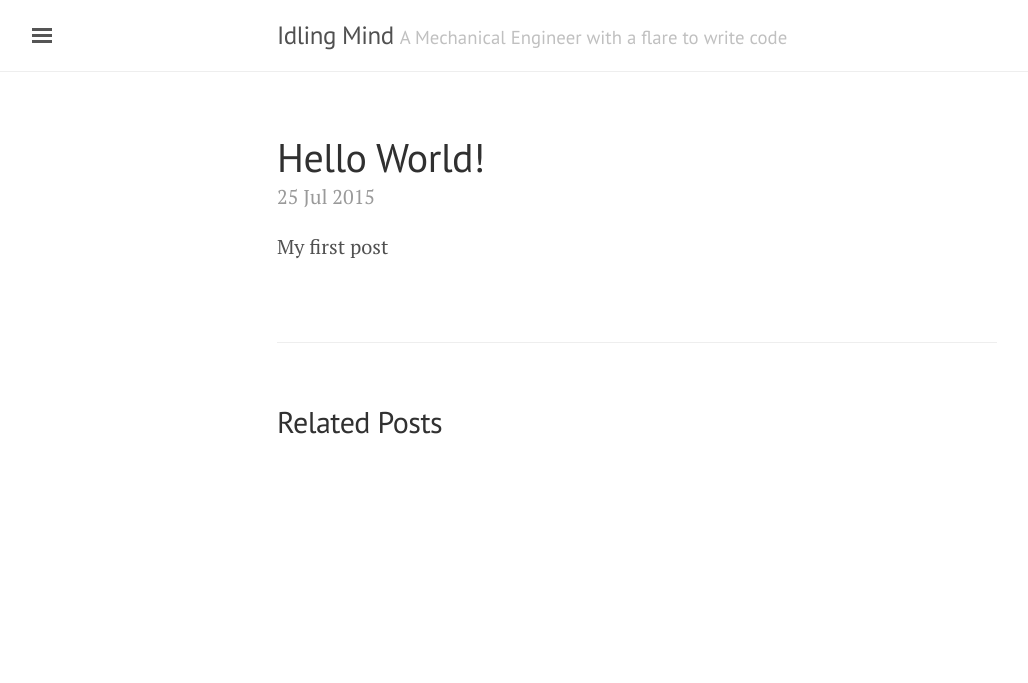
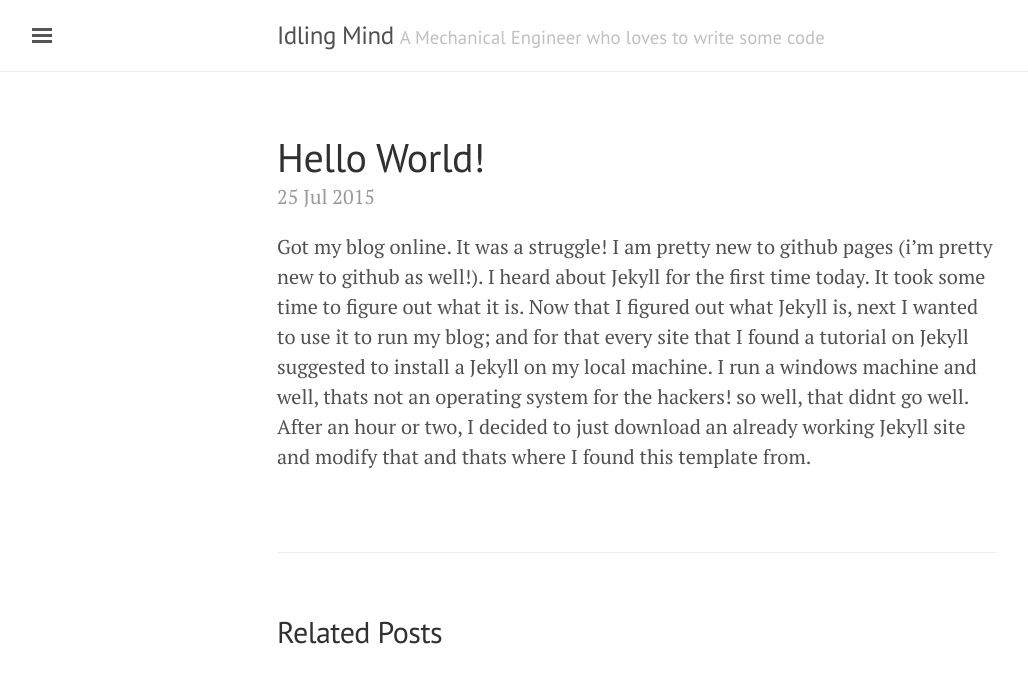
Before and after one commit to idling-mind/idling-mind.github.io, a Jekyll site: the page built from _posts/2015-07-25-Hello-World.md, in a window 1280 px wide. Shown: the top 683 px of the page, without its empty margins (3-1031 px from the left). Built offline with Jekyll 4.4.1, drawn with Linux system fonts in a browser that asks for light colours.

Commit message:
Modified first blog

```diff
--- a/_config.yml
+++ b/_config.yml
@@ -6,8 +6,8 @@ relative_permalinks: true
 
 # Setup
 title:               Idling Mind
-tagline:             'A Mechanical Engineer with a flare to write code'
-description:         'I am a mechanical engineer working at GKN aerospace. I love anything pretty, be it a website, a photograph, an art piece.... and so on. And I am really excited if I am able to create one myself.'
+tagline:             'A Mechanical Engineer who loves to write some code'
+description:         'This is 21st Century. Everybody should be able to write code, even a mechanical engineer. Heres some of my muses'
 url:                 http://idling-mind.github.io
 baseurl:             ''
 paginate:            5
--- a/_includes/sidebar.html
+++ b/_includes/sidebar.html
@@ -25,9 +25,6 @@
       {% endif %}
     {% endfor %}
 
-    <a class="sidebar-nav-item" href="{{ site.github.repo }}/archive/v{{ site.version }}.zip">Download</a>
-    <a class="sidebar-nav-item" href="{{ site.github.repo }}">GitHub project</a>
-    <span class="sidebar-nav-item">Currently v{{ site.version }}</span>
   </nav>
 
   <div class="sidebar-item">
--- a/_posts/2015-07-25-Hello-World.md
+++ b/_posts/2015-07-25-Hello-World.md
@@ -3,4 +3,4 @@ layout: post
 title: Hello World!
 ---
 
-My first post
+Got my blog online. It was a struggle! I am pretty new to github pages (i'm pretty new to github as well!). I heard about Jekyll for the first time today. It took some time to figure out what it is. Now that I figured out what Jekyll is, next I wanted to use it to run my blog; and for that every site that I found a tutorial on Jekyll suggested to install a Jekyll on my local machine. I run a windows machine and well, thats not an operating system for the hackers! so well, that didnt go well. After an hour or two, I decided to just download an already working Jekyll site and modify that and thats where I found this template from.
```
